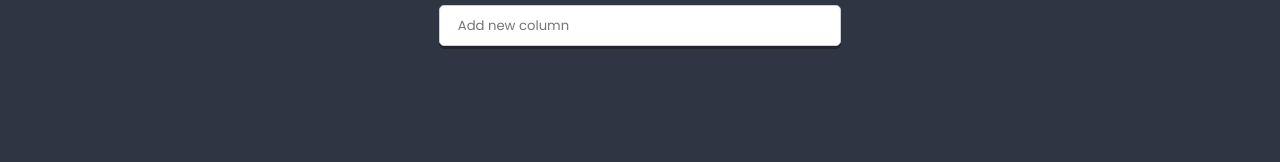
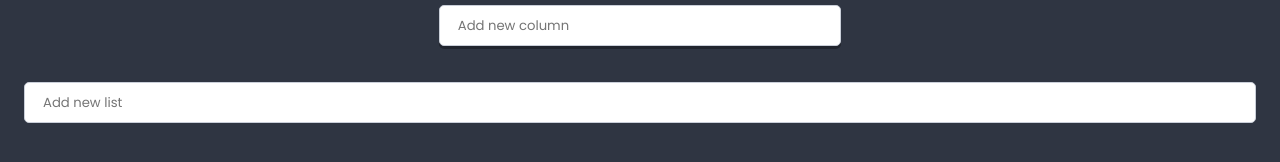
Before and after one commit to N1Anoobis/react, a React app: page / in a window 1280 px wide. Shown: the part 694-856 px from the top of the page. Before the commit the page ends 800 px from the top, so only its background shows below. Built offline with nearby package versions, Linux system fonts and the light colour scheme.

Commit message:
Remove unnecesary propsTypes and attempt to add component Creator in component App

```diff
--- a/src/components/App/App.js
+++ b/src/components/App/App.js
@@ -2,14 +2,43 @@ import React from 'react';
 import styles from './App.scss';
 import List from '../List/List.js';
 import {pageContents, listData} from '../../data/dataStore';
+import Creator from '../Creator/Creator';
+import { settings } from '../../data/dataStore';
 
 class App extends React.Component {
+
+  state = {
+
+    lists: this.props || [],
+  }
+  static defaultProps = {
+    props: listData,
+  }
+
+  addList() {
+    this.setState(state => (
+      {
+        lists: [
+          ...state.lists,
+        ]
+      }
+    ));
+  }
+
   render() {
+
     return (
       <main className={styles.component}>
       <h1 className={styles.title}>{pageContents.title}</h1>
       <h2 className={styles.subtitle}>{pageContents.subtitle}</h2>
       <List {...listData} />
+
+
+      <div className={styles.component}>
+          <Creator text='Add new list' action={title => this.addList(title)} />
+        </div>
+
+
     </main>
     )
   }
--- a/src/components/Column/Column.js
+++ b/src/components/Column/Column.js
@@ -14,18 +14,7 @@ class Column extends React.Component {
 
   static propTypes = {
     title: PropTypes.string.isRequired,
-    children: PropTypes.node.isRequired,
-    image: PropTypes.string,
-    column: PropTypes.node,
-    description: PropTypes.string,
-    columns: PropTypes.array,
     icon: PropTypes.string,
-  }
-
-  static defaultProps = {
-    children: <p>I can do all the things!!!</p>,
-    description: settings.defaultListDescription,
-    column: "animal",
   }
 
   addCard(title) {
```
